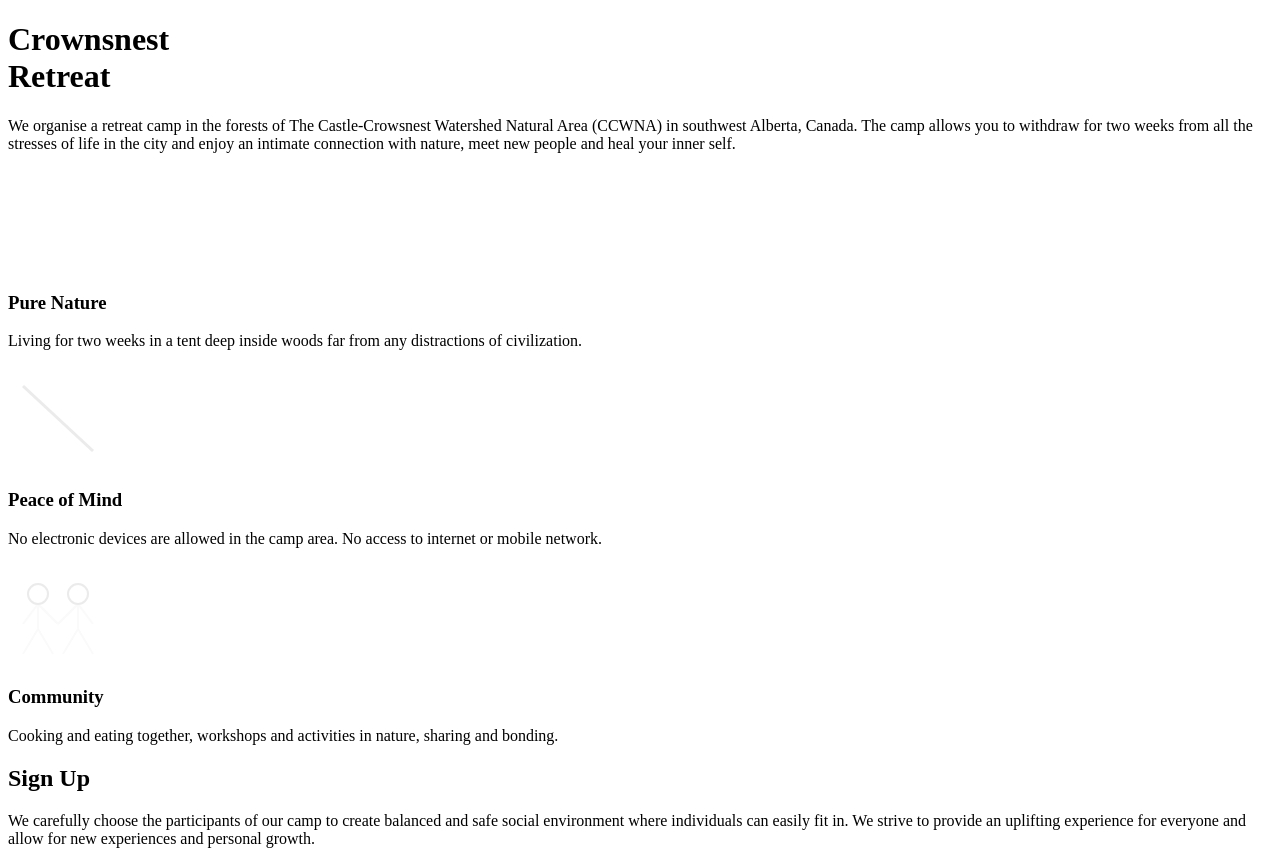
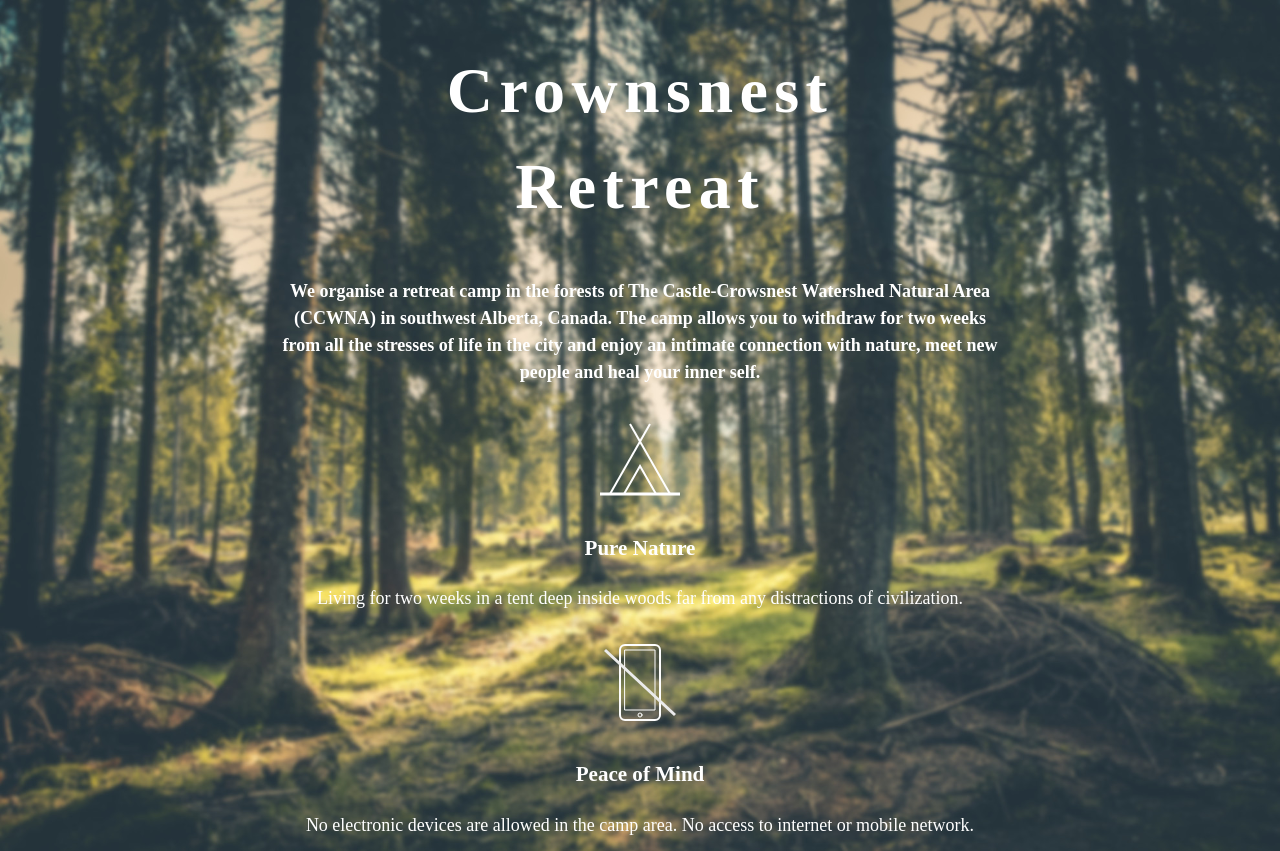
Before and after one commit to tobiaslicek/crownsnestRetreat, a plain HTML site: page index.html in a window 1280 px wide. Shown: the top 851 px of the page. Drawn offline with Linux system fonts and the light colour scheme.

Commit message:
style main part

```diff
--- a/index.html
+++ b/index.html
@@ -23,7 +23,7 @@
     </header>
     <main>
       <div class="main-container">
-        <p class="main-container_intro">
+        <p class="main-container__intro">
           We organise a retreat camp in the forests of The Castle-Crowsnest
           Watershed Natural Area (CCWNA) in southwest Alberta, Canada. The camp
           allows you to withdraw for two weeks from all the stresses of life in
--- a/style.css
+++ b/style.css
@@ -4,8 +4,48 @@
   --clr-background1: #4f6a13;
   --clr-background2: #2d4823;
 
-    --ff: 'Open Sans', sans-serif;
+  --ff-base: 'Open Sans', sans-serif;
+  --ff-header: 'Times New Roman', Times, serif;
 
   --fw-n: 400;
   --fw-b: 700;
 }
+
+*,
+*::before,
+*::after {
+  box-sizing: border-box;
+}
+
+html {
+  color-scheme: dark;
+}
+
+body {
+  margin: 0;
+  font-family: var(--ff);
+  font-size: 1.125rem;
+  background: url('assignment/graphics/bg.jpg');
+  background-size: 100%;
+  line-height: 1.5;
+  text-align: center;
+}
+
+h1 {
+    font-family: var(--ff-header);
+    font-size: 4rem;
+    letter-spacing: 0.4rem;
+    text-align: center;
+}
+
+.main-container,
+.sign-up {
+    margin: 0 auto;
+    width: 40em;
+}
+
+.main-container__intro {
+    font-weight: var(--fw-n);
+    /* margin-bottom: 12rem; */
+    font-weight: var(--fw-b);
+}
```
Lines whose indentation alone changed are shown as unchanged.
